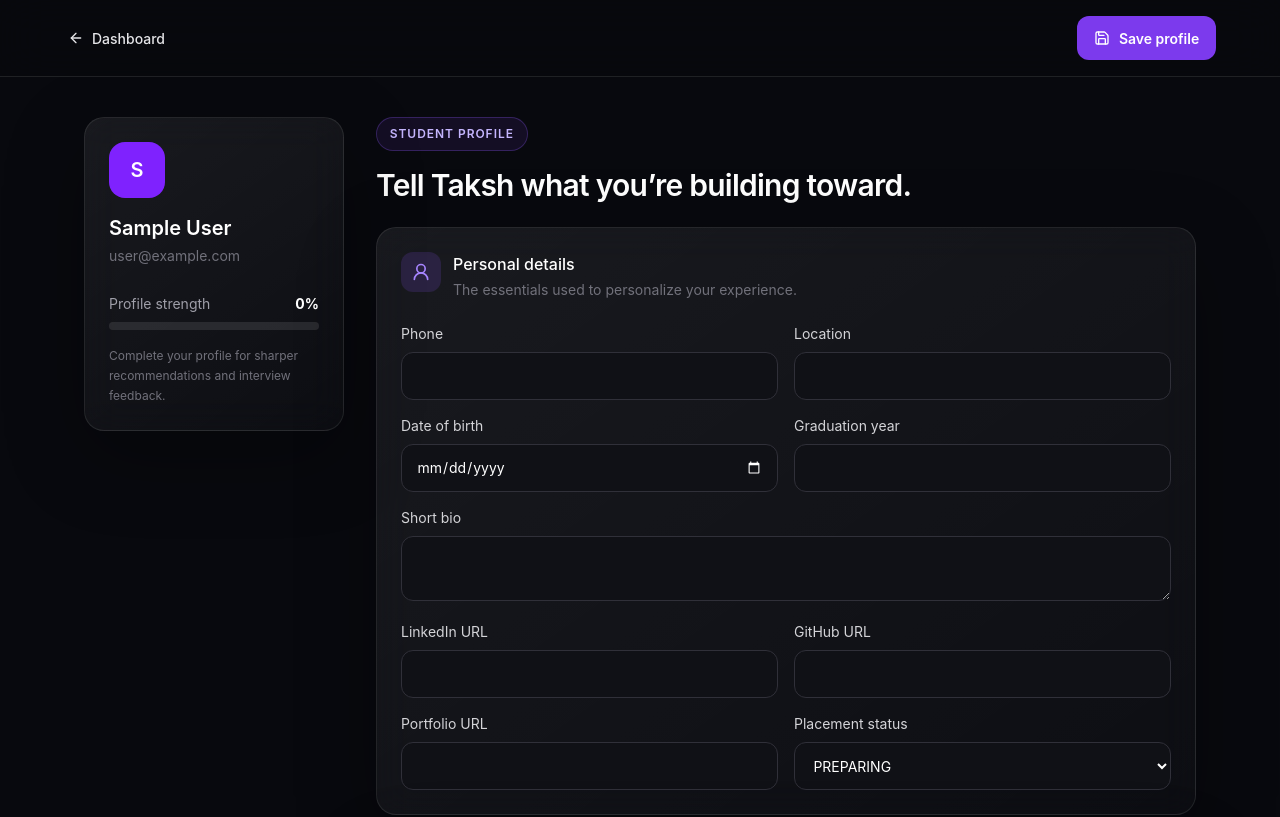
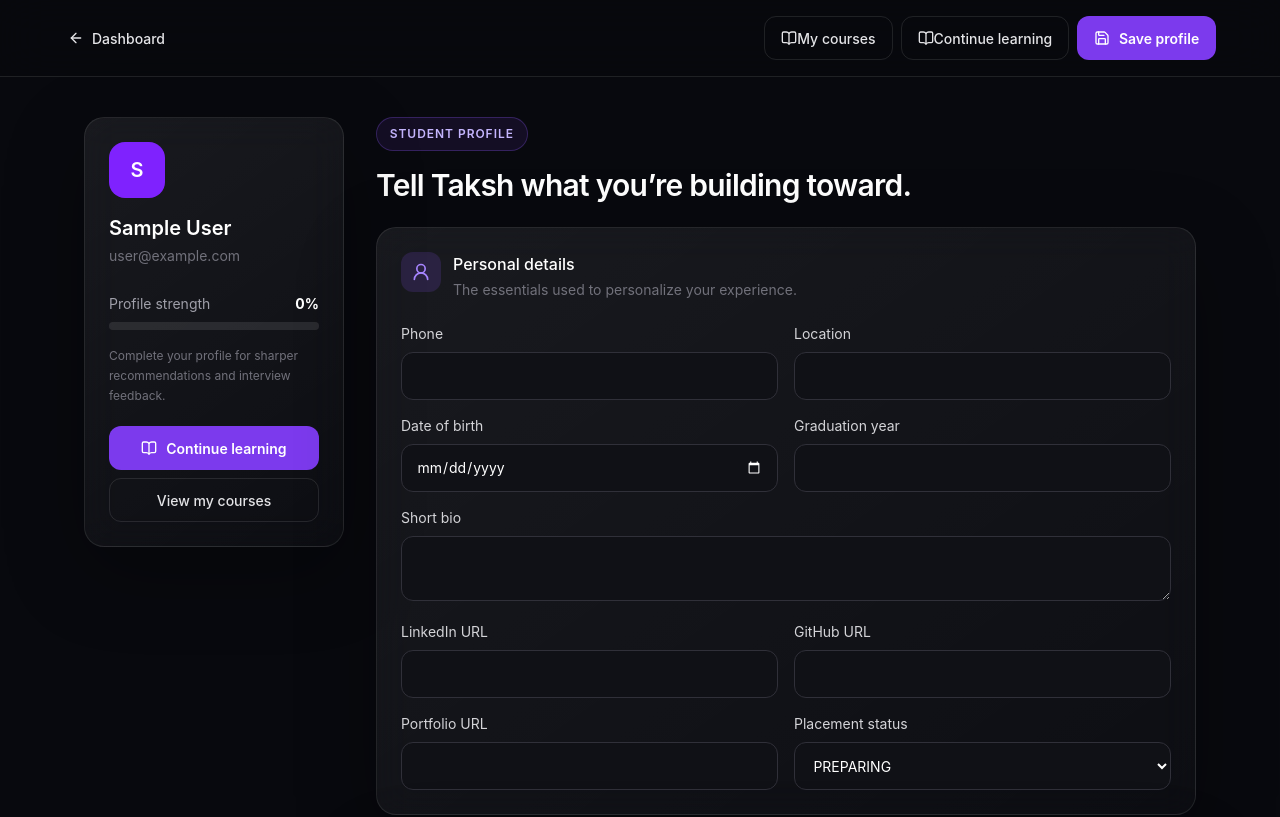
Before and after one commit to Imstan45/taksh-ai, a Next.js app: page /profile in a window 1280 px wide. Shown: the top 817 px of the page. Built offline with nearby package versions, Linux system fonts and the light colour scheme; no server answers; the database is empty; sample sign-in values are in the browser's storage.

Commit message:
Restore student learning links on profile

```diff
--- a/src/components/profile/profile-editor.tsx
+++ b/src/components/profile/profile-editor.tsx
@@ -70,7 +70,11 @@ export function ProfileEditor({ user, initial }: { user: { name: string; email:
       <header className="sticky top-0 z-20 border-b border-white/10 bg-[#08090e]/85 px-5 py-4 backdrop-blur-xl">
         <div className="mx-auto flex max-w-6xl items-center justify-between gap-4">
           <Link className="btn-ghost -ml-3 gap-2" href="/dashboard"><ArrowLeft className="size-4" /> Dashboard</Link>
-          <button className="btn-primary" onClick={save} disabled={saving}>{saving ? <LoaderCircle className="size-4 animate-spin" /> : <Save className="size-4" />} Save profile</button>
+          <div className="flex items-center gap-2">
+            <Link className="btn-ghost border border-white/10" href="/student/courses"><BookOpen className="size-4" /> My courses</Link>
+            <Link className="btn-ghost border border-white/10" href="/continue-learning"><BookOpen className="size-4" /> Continue learning</Link>
+            <button className="btn-primary" onClick={save} disabled={saving}>{saving ? <LoaderCircle className="size-4 animate-spin" /> : <Save className="size-4" />} Save profile</button>
+          </div>
         </div>
       </header>
       <div className="mx-auto grid max-w-6xl gap-8 px-5 py-10 lg:grid-cols-[260px_1fr]">
@@ -81,6 +85,10 @@ export function ProfileEditor({ user, initial }: { user: { name: string; email:
             <div className="mt-7 flex items-center justify-between text-sm"><span className="text-zinc-400">Profile strength</span><strong>{completion}%</strong></div>
             <div className="mt-2 h-2 overflow-hidden rounded-full bg-white/10"><div className="h-full rounded-full bg-violet-500 transition-all" style={{ width: `${completion}%` }} /></div>
             <p className="mt-4 text-xs leading-5 text-zinc-500">Complete your profile for sharper recommendations and interview feedback.</p>
+            <div className="mt-5 grid gap-2">
+              <Link className="btn-primary w-full" href="/continue-learning"><BookOpen className="size-4" /> Continue learning</Link>
+              <Link className="btn-ghost w-full border border-white/10" href="/student/courses">View my courses</Link>
+            </div>
           </div>
         </aside>
         <div className="space-y-6">
```
